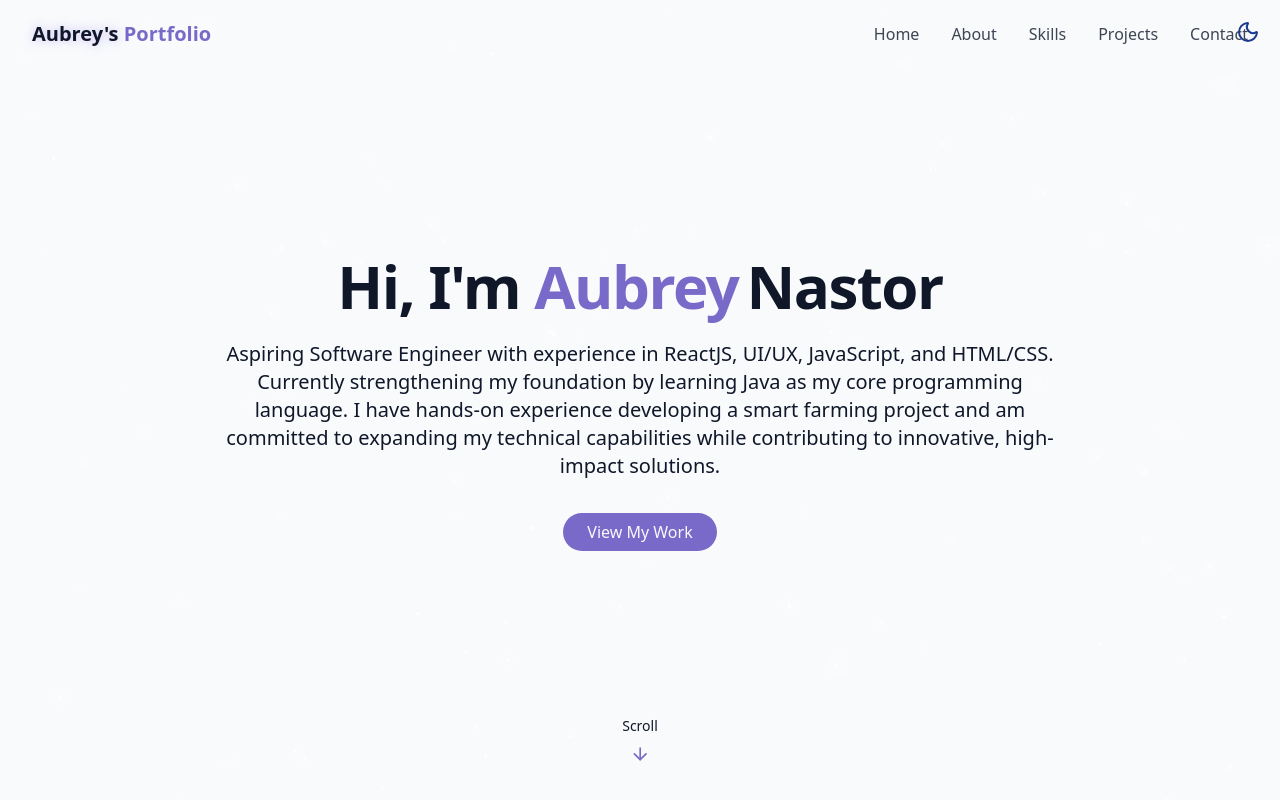
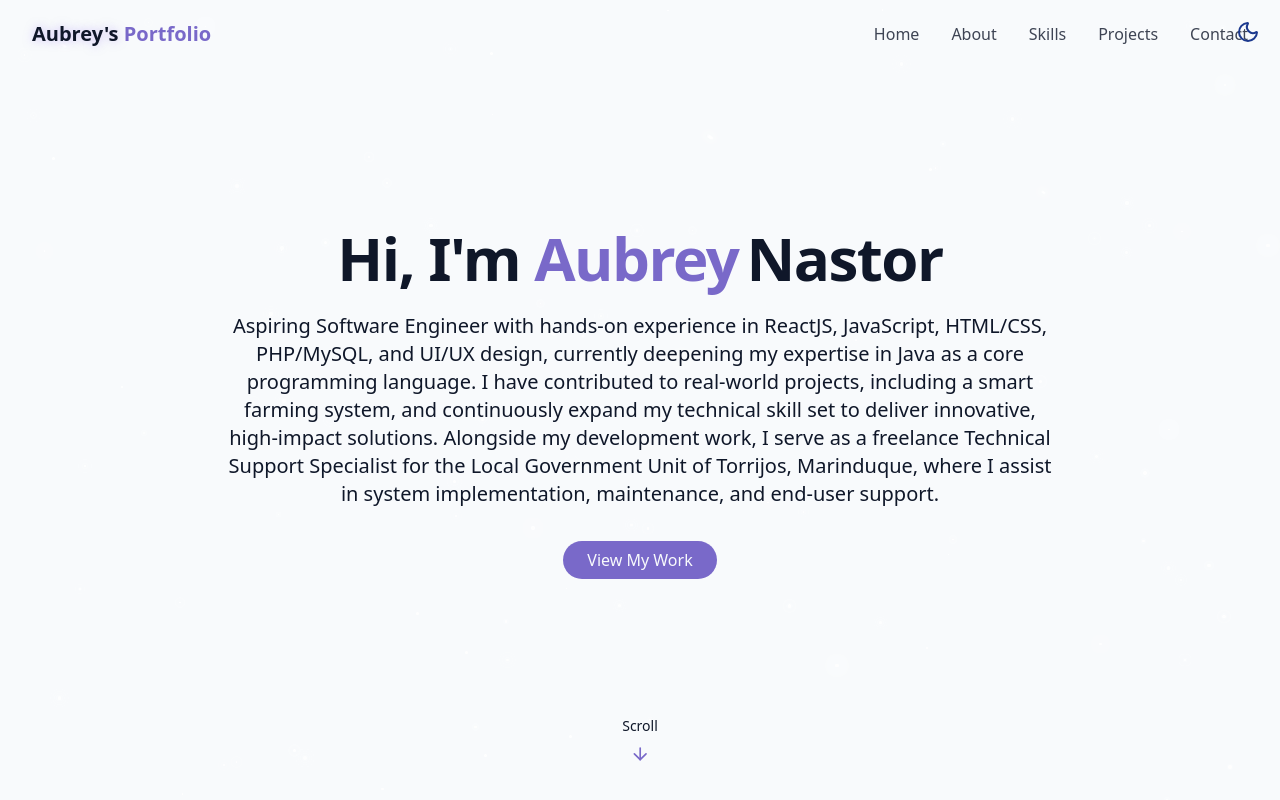
Before and after one commit to obri4402/aubrey-s-portfolio, a React (Vite) app: page / in a window 1280 px wide. Shown: the top 800 px of the page. Built offline with nearby package versions, Linux system fonts and the light colour scheme.

Commit message:
Updated Hero Section

```diff
--- a/src/components/HeroSection.jsx
+++ b/src/components/HeroSection.jsx
@@ -14,7 +14,9 @@ export const HeroSection = () => {
             <span className="text-gradient opacity-0 ml-2 animate-fade-in-delay-2">Nastor</span>
           </h1>
           <p className="text-lg md:text-xl text-muted-foreground max-2-2xl mx-auto opacity-0 animate-fade-in-delay-3">
-            Aspiring Software Engineer with experience in ReactJS, UI/UX, JavaScript, and HTML/CSS. Currently strengthening my foundation by learning Java as my core programming language. I have hands-on experience developing a smart farming project and am committed to expanding my technical capabilities while contributing to innovative, high-impact solutions.
+            Aspiring Software Engineer with hands-on experience in ReactJS, JavaScript, HTML/CSS, PHP/MySQL, and UI/UX design, currently deepening my expertise in Java as a core programming language. I have contributed to real-world projects, including a smart farming system, and continuously expand my technical skill set to deliver innovative, high-impact solutions.
+
+            Alongside my development work, I serve as a freelance Technical Support Specialist for the Local Government Unit of Torrijos, Marinduque, where I assist in system implementation, maintenance, and end-user support.
           </p>
 
           <div className="pt-4 opacity-0 animate-fade-in-delay-4">
```
